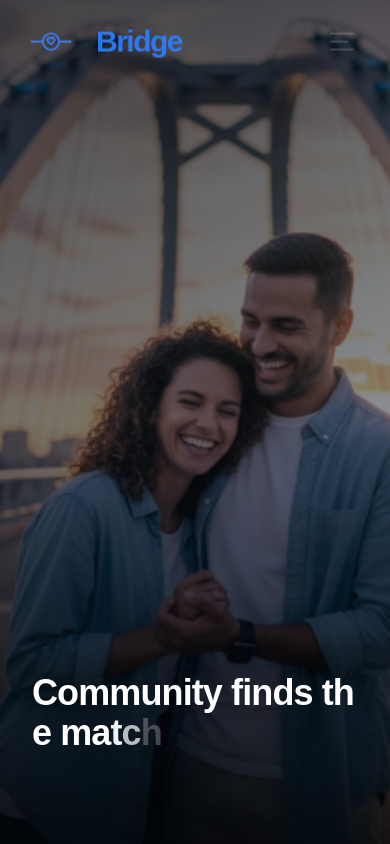
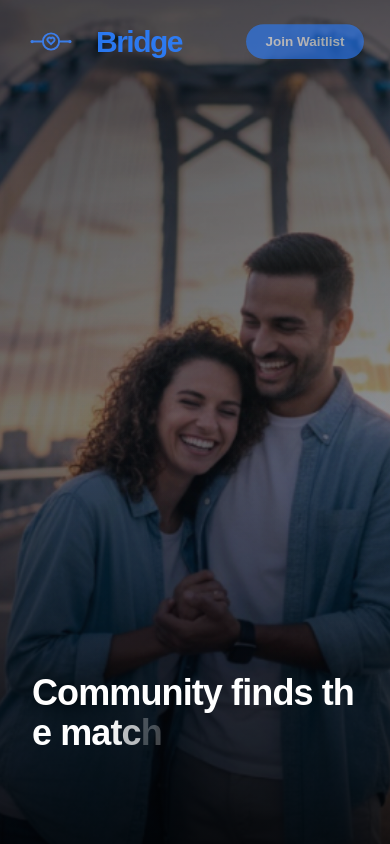
Before and after one commit to utkarsh6778vns-stack/bridge-landing, a Next.js app: page / in a window 390 px wide. Shown: the top 844 px of the page. Built offline with nearby package versions, Linux system fonts and the light colour scheme.

Commit message:
feat: simplify mobile navbar by replacing hamburger with Waitlist button

```diff
--- a/components/Navbar.tsx
+++ b/components/Navbar.tsx
@@ -1,11 +1,10 @@
 "use client";
 
 import React, { useState, useEffect } from "react";
-import { motion, AnimatePresence } from "framer-motion";
+import { motion } from "framer-motion";
 
 export default function Navbar() {
     const [isScrolled, setIsScrolled] = useState(false);
-    const [isMobileMenuOpen, setIsMobileMenuOpen] = useState(false);
     const accentColor = "#3B82F6";
 
     useEffect(() => {
@@ -30,8 +29,8 @@ export default function Navbar() {
             transition={{ duration: 1, ease: "easeOut", delay: 1.2 }}
             className="flex fixed top-0 left-0 right-0 z-50 items-center justify-between px-6 py-4 md:px-20 md:py-6 transition-colors duration-500"
             style={{
-                backgroundColor: isScrolled || isMobileMenuOpen ? "rgba(255, 255, 255, 0.95)" : "transparent",
-                backdropFilter: isScrolled || isMobileMenuOpen ? "blur(10px)" : "none",
+                backgroundColor: isScrolled ? "rgba(255, 255, 255, 0.95)" : "transparent",
+                backdropFilter: isScrolled ? "blur(10px)" : "none",
             }}
         >
             <a href="#home" className="flex items-center gap-2 md:gap-4 hover:opacity-90 transition-opacity">
@@ -52,6 +51,7 @@ export default function Navbar() {
                 <span className="text-3xl md:text-4xl font-black text-blue-500 tracking-tighter -ml-2 md:ml-1">Bridge</span>
             </a>
 
+            {/* Desktop Navigation */}
             <nav className="hidden md:flex items-center gap-10 text-sm font-semibold">
                 {navLinks.map((item, i) => (
                     <motion.a
@@ -80,91 +80,18 @@ export default function Navbar() {
                 </motion.a>
             </nav>
 
-            <motion.button
-                initial={{ opacity: 0 }}
-                animate={{ opacity: 1 }}
-                transition={{ duration: 0.8, delay: 1.6 }}
-                onClick={() => setIsMobileMenuOpen(!isMobileMenuOpen)}
-                className="md:hidden flex flex-col gap-1.5 p-3 z-[60] relative overflow-hidden rounded-full transition-all active:scale-95"
-                style={{
-                    backgroundColor: isMobileMenuOpen ? "rgba(255, 255, 255, 0.1)" : "transparent",
-                }}
-                aria-label="Menu"
+            {/* Mobile Navigation - Only "Join Waitlist" Button */}
+            <motion.a
+                href="#waitlist"
+                initial={{ opacity: 0, scale: 0.9 }}
+                animate={{ opacity: 1, scale: 1 }}
+                whileHover={{ scale: 1.05, boxShadow: "0 0 20px rgba(59, 130, 246, 0.5)" }}
+                whileTap={{ scale: 0.95 }}
+                transition={{ duration: 0.8, delay: 1.6, ease: "easeOut" }}
+                className="bg-blue-500 text-white px-5 py-2 rounded-full font-bold shadow-xl md:hidden text-sm"
             >
-                <motion.span
-                    animate={isMobileMenuOpen ? { rotate: 45, y: 7.5, width: "24px" } : { rotate: 0, y: 0, width: "24px" }}
-                    className={`h-0.5 rounded-full ${isScrolled || isMobileMenuOpen ? 'bg-blue-500' : 'bg-white'} transition-colors duration-300`}
-                ></motion.span>
-                <motion.span
-                    animate={isMobileMenuOpen ? { opacity: 0, x: -10 } : { opacity: 1, x: 0, width: "18px" }}
-                    className={`h-0.5 rounded-full ${isScrolled || isMobileMenuOpen ? 'bg-blue-500' : 'bg-white'} transition-colors duration-300`}
-                ></motion.span>
-                <motion.span
-                    animate={isMobileMenuOpen ? { rotate: -45, y: -7.5, width: "24px" } : { rotate: 0, y: 0, width: "24px" }}
-                    className={`h-0.5 rounded-full ${isScrolled || isMobileMenuOpen ? 'bg-blue-500' : 'bg-white'} transition-colors duration-300`}
-                ></motion.span>
-            </motion.button>
-
-            <AnimatePresence mode="wait">
-                {isMobileMenuOpen && (
-                    <motion.div
-                        initial={{ opacity: 0 }}
-                        animate={{ opacity: 1 }}
-                        exit={{ opacity: 0 }}
-                        className="fixed inset-0 z-50 md:hidden bg-[#0B1221]/95 backdrop-blur-2xl flex flex-col pt-32 px-10"
-                    >
-                        {/* Background Branding Watermark */}
-                        <div className="absolute top-1/2 left-1/2 -translate-x-1/2 -translate-y-1/2 opacity-[0.03] pointer-events-none select-none">
-                            <h2 className="text-[20vw] font-black tracking-tighter uppercase whitespace-nowrap">Bridge</h2>
-                        </div>
-
-                        <div className="flex flex-col gap-10 relative z-10">
-                            {navLinks.map((item, i) => (
-                                <motion.a
-                                    key={item.name}
-                                    href={item.href}
-                                    initial={{ opacity: 0, x: -30 }}
-                                    animate={{ opacity: 1, x: 0 }}
-                                    transition={{
-                                        type: "spring",
-                                        damping: 20,
-                                        stiffness: 100,
-                                        delay: i * 0.1
-                                    }}
-                                    onClick={() => setIsMobileMenuOpen(false)}
-                                    className="text-5xl font-extrabold text-white hover:text-blue-500 transition-colors tracking-tight flex items-center group"
-                                >
-                                    <span className="text-blue-500 mr-4 text-xl font-medium opacity-50">0{i + 1}</span>
-                                    {item.name}
-                                </motion.a>
-                            ))}
-                        </div>
-
-                        <motion.div
-                            initial={{ opacity: 0, y: 30 }}
-                            animate={{ opacity: 1, y: 0 }}
-                            transition={{ delay: 0.4 }}
-                            className="mt-auto mb-16 relative z-10"
-                        >
-                            <a
-                                href="#waitlist"
-                                onClick={() => setIsMobileMenuOpen(false)}
-                                className="w-full text-center bg-blue-500 text-white rounded-2xl py-6 text-2xl font-bold shadow-2xl block hover:bg-blue-600 transition-colors"
-                            >
-                                Get Started
-                            </a>
-
-                            <div className="flex justify-between items-center mt-12 text-gray-500 text-sm font-medium uppercase tracking-widest">
-                                <span>© 2026 Bridge</span>
-                                <div className="flex gap-4">
-                                    <span className="cursor-pointer hover:text-white transition-colors">TW</span>
-                                    <span className="cursor-pointer hover:text-white transition-colors">IG</span>
-                                </div>
-                            </div>
-                        </motion.div>
-                    </motion.div>
-                )}
-            </AnimatePresence>
+                Join Waitlist
+            </motion.a>
         </motion.header>
     );
 }
```
